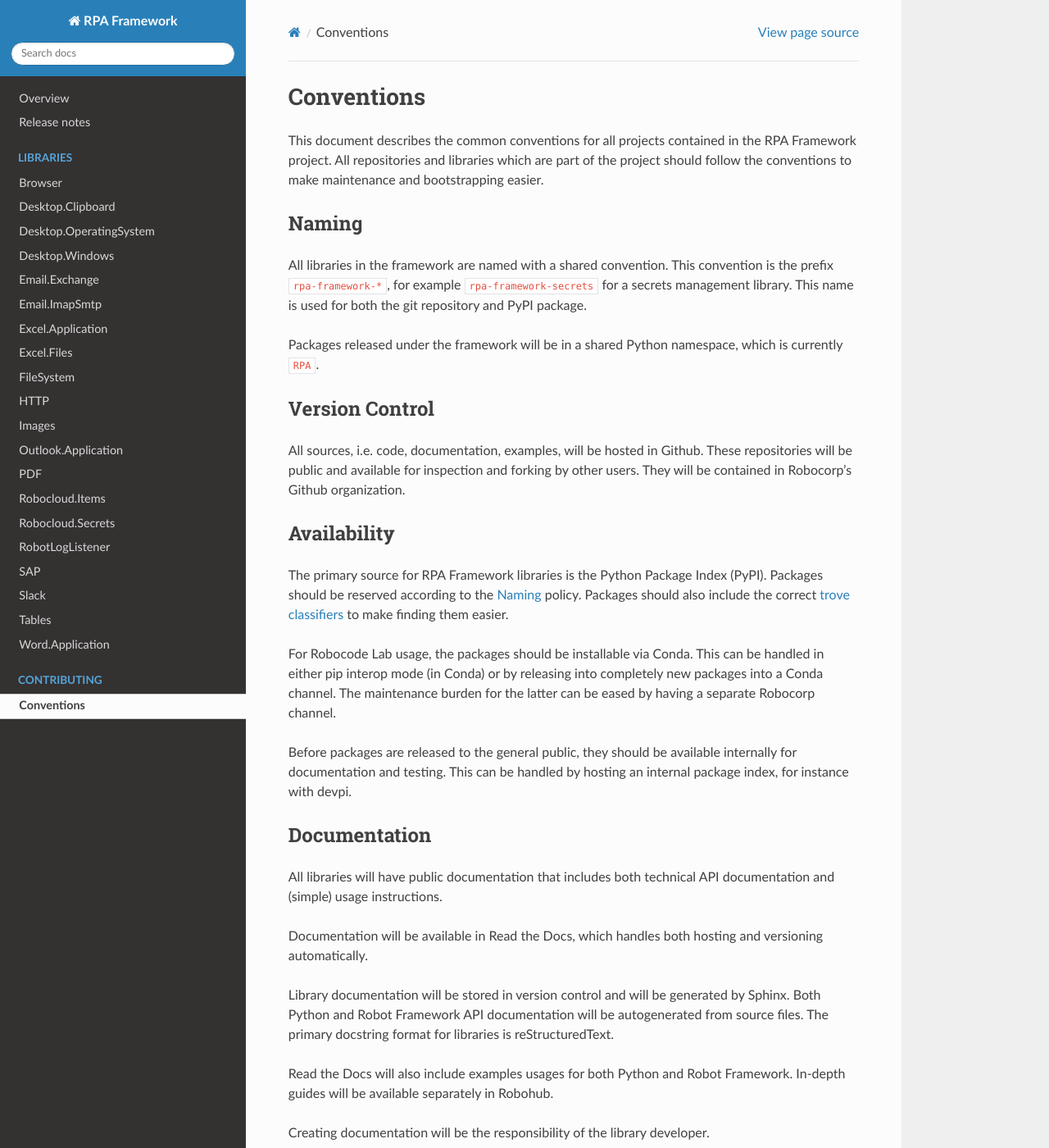
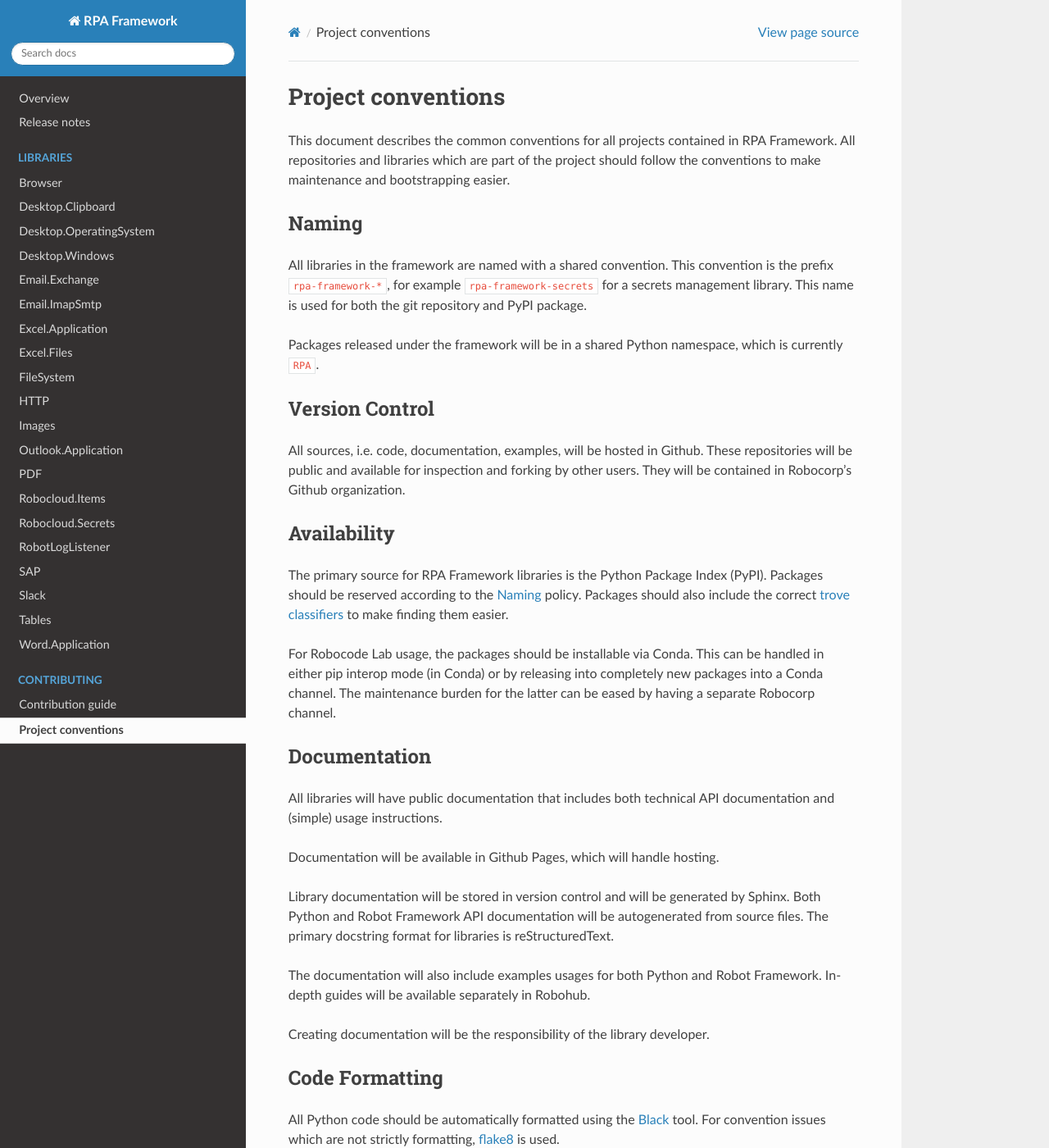
Before and after one commit to coderprovider/Framework-RPA, a Sphinx documentation site: the page built from docs/source/contributing/conventions.rst, in a window 1280 px wide and 1400 px high. Shown: the whole window at 82% size. Built offline with Sphinx 7.4.7 and the Read the Docs theme 2.0.0, drawn with Linux system fonts in a browser that asks for light colours; pages that are not in the unit, such as notebooks, are missing from menus.

Commit message:
docs: added contribution guide

```diff
--- a/docs/source/conventions.rst
+++ b/docs/source/contributing/conventions.rst
@@ -1,9 +1,9 @@
-###########
-Conventions
-###########
+###################
+Project conventions
+###################
 
 This document describes the common conventions for all projects contained
-in the RPA Framework project. All repositories and libraries which are
+in RPA Framework. All repositories and libraries which are
 part of the project should follow the conventions to make maintenance
 and bootstrapping easier.
 
@@ -35,12 +35,8 @@
 
 For Robocode Lab usage, the packages should be installable via Conda. This
 can be handled in either pip interop mode (in Conda) or by releasing
-into completely new packages into a  Conda channel. The maintenance burden for
+into completely new packages into a Conda channel. The maintenance burden for
 the latter can be eased by having a separate Robocorp channel.
-
-Before packages are released to the general public, they should be available
-internally for documentation and testing. This can be handled by hosting
-an internal package index, for instance with devpi.
 
 Documentation
 =============
@@ -48,14 +44,13 @@
 All libraries will have public documentation that includes both technical
 API documentation and (simple) usage instructions.
 
-Documentation will be available in Read the Docs, which handles both
-hosting and versioning automatically.
+Documentation will be available in Github Pages, which will handle hosting.
 
 Library documentation will be stored in version control and will be generated by Sphinx.
 Both Python and Robot Framework API documentation will be autogenerated from
 source files. The primary docstring format for libraries is reStructuredText.
 
-Read the Docs will also include examples usages for both Python
+The documentation will also include examples usages for both Python
 and Robot Framework. In-depth guides will be available separately in Robohub.
 
 Creating documentation will be the responsibility of the library developer.
--- a/docs/source/index.rst
+++ b/docs/source/index.rst
@@ -7,6 +7,8 @@
 
 .. include:: ../../README.rst
    :start-after: include-marker
+
+-------------
 
 Documentation
 -------------
@@ -31,7 +33,8 @@
    :titlesonly:
    :maxdepth: 1
 
-   conventions
+   contributing/guide
+   contributing/conventions
 
 Indices and tables
 ------------------
```
Also changed, not shown: docs/source/contributing/guide.rst (added, +59 -0 lines).
